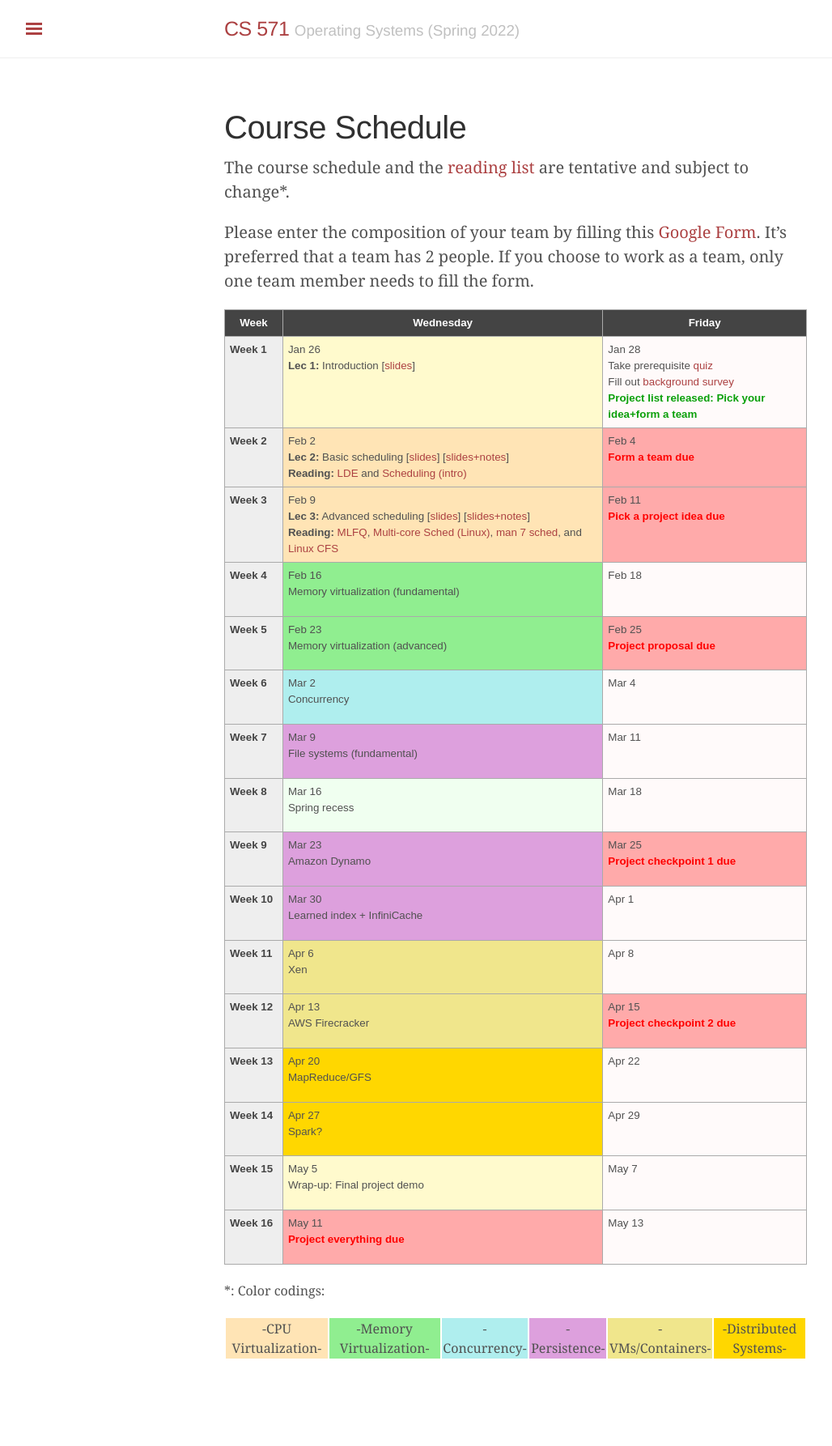
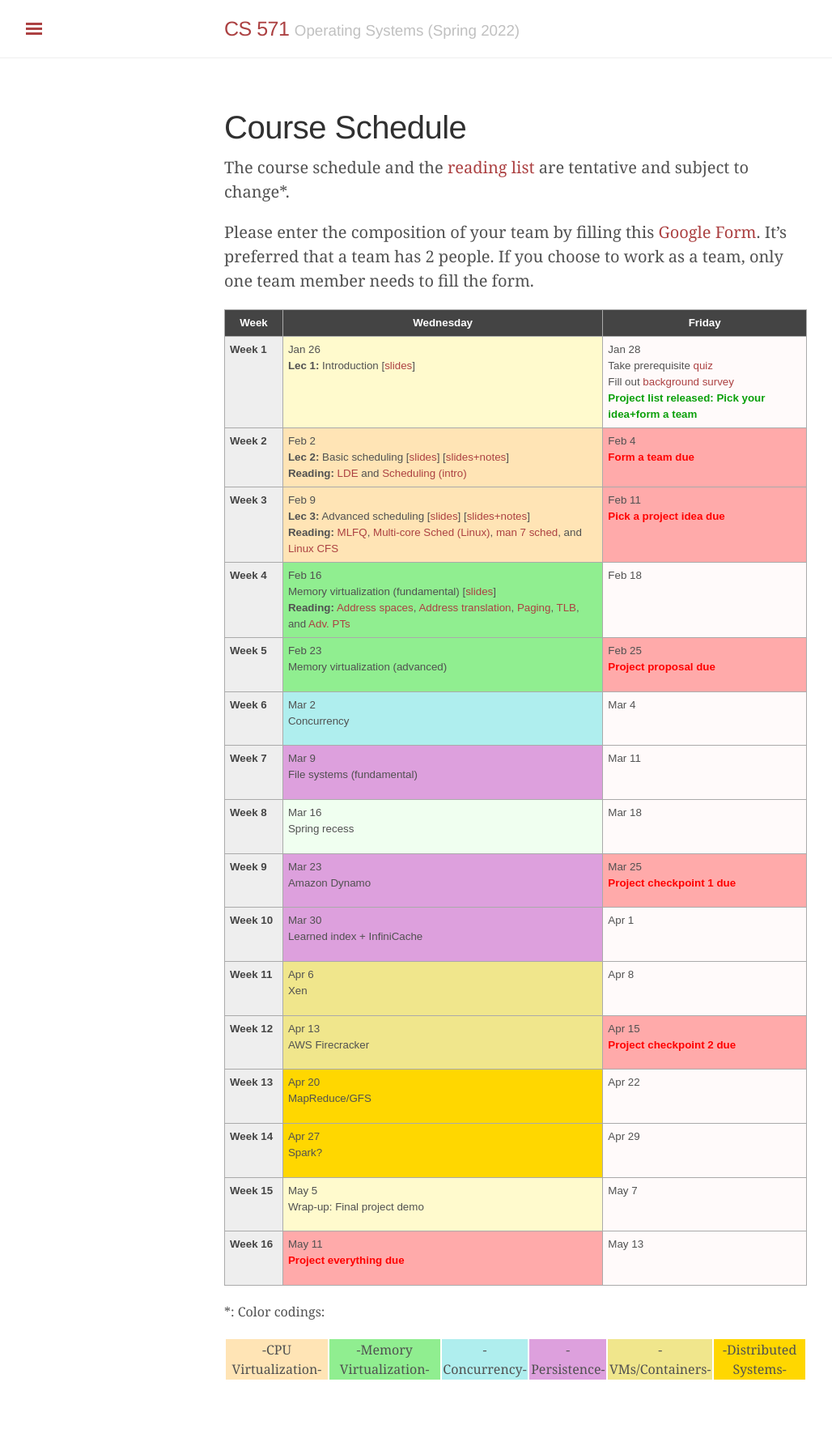
Before and after one commit to tddg/cs571-spring22, a Jekyll site: the page built from schedule.md, in a window 1280 px wide. Shown: the whole page at 81% size, without its empty margins (3-1031 px from the left). Built offline with Jekyll 4.4.1, drawn with Linux system fonts in a browser that asks for light colours; before the commit the page ends 1760 px from its top, so only the background shows below that.

Commit message:
added lec 4

```diff
--- a/_data/news.yml
+++ b/_data/news.yml
@@ -1,3 +1,6 @@
+
+- date: <strong>02/15/2022</strong>
+  headline: "Lec 4 is posted."
 
 - date: <strong>02/08/2022</strong>
   headline: "Lec 3 is posted."
--- a/schedule.md
+++ b/schedule.md
@@ -147,7 +147,11 @@ a team, only one team member needs to fill the form.
 <tr> <!-- week of Feb 16 -->
   <td id="2021-2-16" class="date"><b>Week 4</b></td>
   <td class="memvirt">Feb 16<br/>
-	Memory virtualization (fundamental)
+	Memory virtualization (fundamental) [<a href="./public/lecs/lec4-vm.pdf">slides</a>] <br/>
+	<b>Reading:</b> <a href="https://pages.cs.wisc.edu/~remzi/Classes/537/Spring2016/Book/vm-intro.pdf">Address spaces</a>, <a href="https://pages.cs.wisc.edu/~remzi/Classes/537/Spring2016/Book/vm-mechanism.pdf">Address translation</a>,
+	<a href="https://pages.cs.wisc.edu/~remzi/Classes/537/Spring2016/Book/vm-paging.pdf">Paging</a>,
+	<a href="https://pages.cs.wisc.edu/~remzi/Classes/537/Spring2016/Book/vm-tlbs.pdf">TLB</a>,
+	and <a href="https://pages.cs.wisc.edu/~remzi/Classes/537/Spring2016/Book/vm-smalltables.pdf">Adv. PTs</a>
 	</td>
   <td class="nodue">Feb 18</td>
 </tr>
```
Also changed, not shown: 1 other file.
